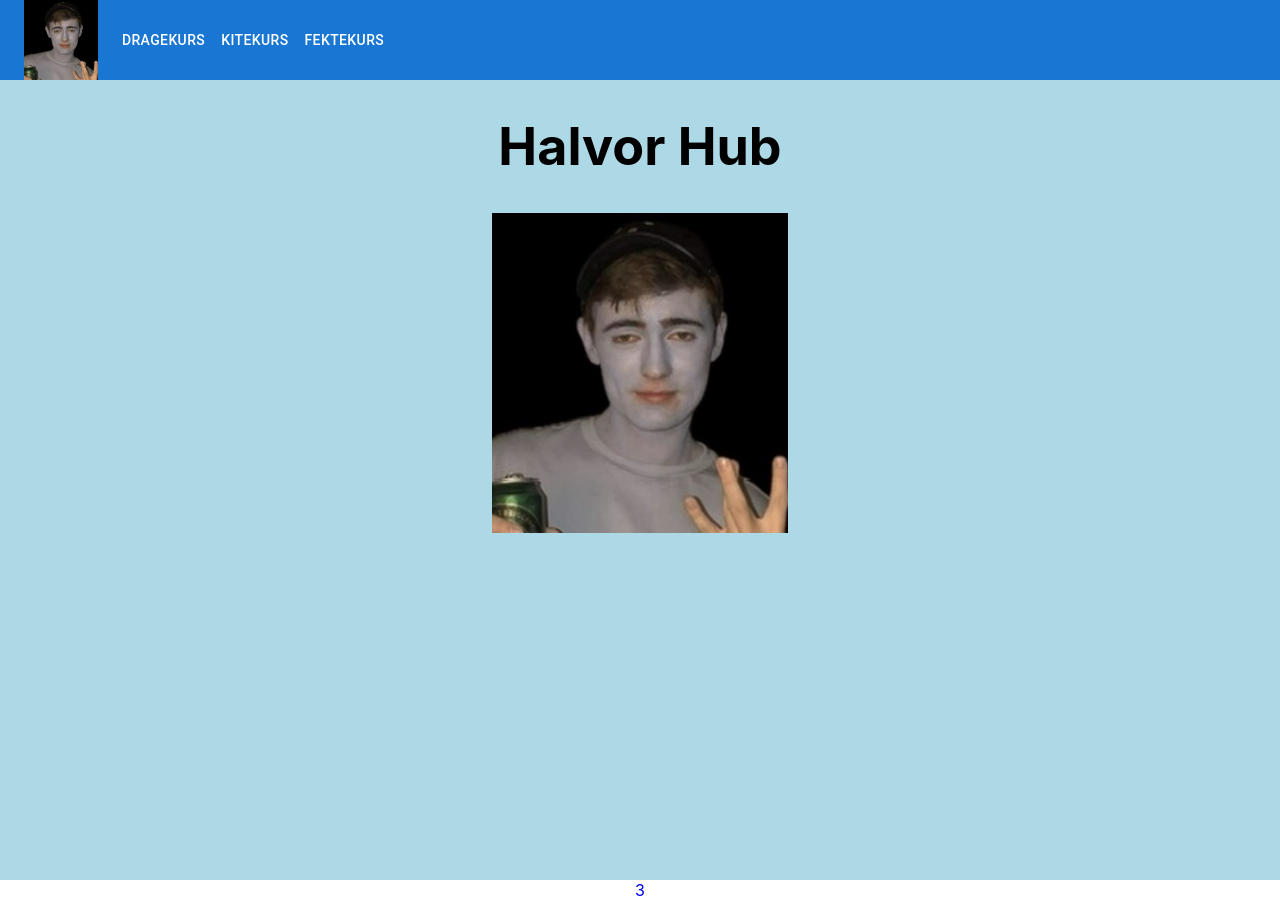
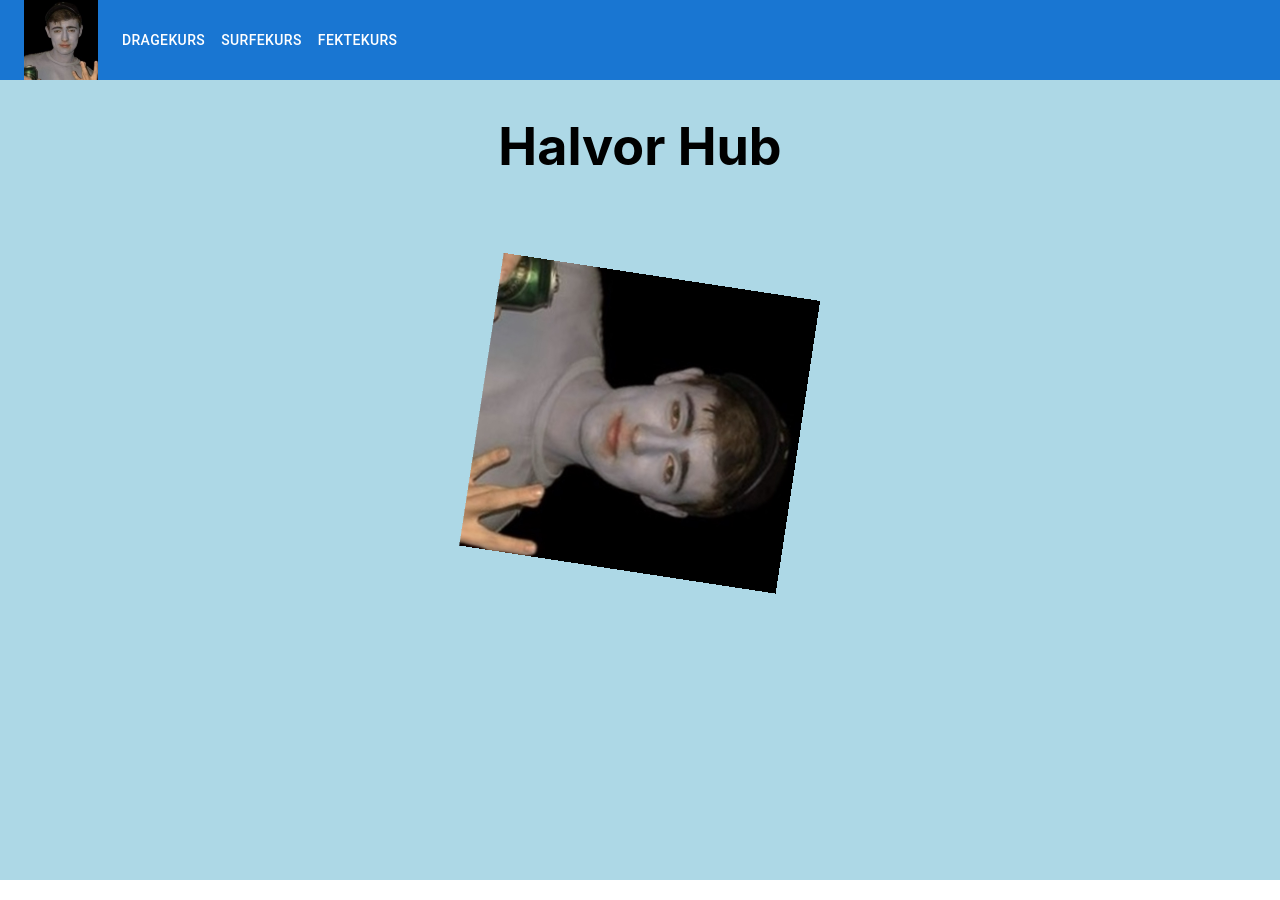
Before and after one commit to Kem0sabe/halvorhub, a React (Create React App) app: page / in a window 1280 px wide. Built offline with nearby package versions, Linux system fonts and the light colour scheme.

Commit message:
add more pages

```diff
--- a/src/App.css
+++ b/src/App.css
@@ -4,12 +4,12 @@
 
 .App-logo {
   height: 40vmin;
-  pointer-events: none;
+  margin: 50px;
 }
 
 .App-image {
-  height: 40vmin;
-  pointer-events: none;
+  height: 60vmin;
+  margin: 50px;
 }
 
 .Nav-image {
@@ -49,4 +49,5 @@
 
 a {
   text-decoration: none;
+
 }
--- a/src/App.js
+++ b/src/App.js
@@ -4,6 +4,8 @@
 import { BrowserRouter,Routes, Route } from 'react-router-dom';
 import MainPage from './pages/MainPage.js';
 import Drage from './pages/Drage.js';
+import Surf from './pages/Surf.js';
+import Fekte from './pages/Fekte.js';
 import Navbar from './components/Navbar';
 
 const App = () => {
@@ -13,6 +15,8 @@
       <Routes>
         <Route path="/" element={<MainPage />} />
         <Route path="/drage" element={<Drage />} />
+        <Route path="/surf" element={<Surf />} />
+        <Route path="/fekte" element={<Fekte />} />
       </Routes>
     </BrowserRouter>
   );
--- a/src/components/Navbar.js
+++ b/src/components/Navbar.js
@@ -17,7 +17,7 @@
 
 const pages = [
     { link: "drage", name: "Dragekurs" },
-    { link: "kite", name: "Kitekurs" },
+    { link: "surf", name: "Surfekurs" },
     { link: "fekte", name: "Fektekurs" }
 ];
 const settings = []//'Profile', 'Account', 'Dashboard', 'Logout'];
@@ -92,6 +92,7 @@
                             sx={{
                                 display: { xs: 'block', md: 'none' },
                             }}
+
                         >
                             {pages.map((page) => (
                                 <MenuItem key={page.link} onClick={handleCloseNavMenu}>
@@ -107,7 +108,7 @@
                         variant="h5"
                         noWrap
                         component="a"
-                        href="#app-bar-with-responsive-menu"
+                        href="/"
                         sx={{
                             mr: 2,
                             display: { xs: 'flex', md: 'none' },
--- a/src/pages/Drage.js
+++ b/src/pages/Drage.js
@@ -1,16 +1,18 @@
 import React from 'react';
-import halvorImage from '../images/halvor.jpg'; // Add this line
+import drageImage from '../images/drage.jpg'; // Add this line
 const Drage = () => {
   return (
     <div className="App-body">
-
-          <img src={halvorImage} className="App-logo" alt="Halvor" /> {/* Add this line */}
+        <h1>Dragekurs</h1>
+        <p>Med 22 års erfaring innen dragekunsten, vil du få en rutinert instruktør.</p>
+          <img src={drageImage} className="App-image" alt="Halvor" /> {/* Add this line */}
+        <h3>Påmelding</h3>
           <iframe
       src="https://docs.google.com/forms/d/e/1FAIpQLScNVPg4yrCKVphSffQP1w0k3x6SvQzROFYIy_eJfeUZr_YDIw/viewform?usp=sf_link"
       width="70%"
       height="600"
-      frameborder="0"
-      marginheight="0"
+      border= "3px solid black"
+      marginheight="20%"
       marginwidth="0"
     >
       Loading…
--- /dev/null
+++ b/src/pages/Fekte.js
@@ -0,0 +1,17 @@
+import React from 'react';
+import halvorImage from '../images/halvor.jpg'; // Add this line
+const Drage = () => {
+  return (
+    <div className="App-body">
+        <h1>Fektekurs</h1>
+        <p>Har du set Kaptein Sabeltann, og blitt inspirert til å lære deg å fekte? Frykte ikke landkrabbe, snart kommer det et nytt kurs!</p>
+
+          <img src={halvorImage} className="App-image" alt="Halvor" />s
+        <h3>Påmelding</h3>
+          <p>Kommer snart</p>
+
+        </div>
+  );
+};
+
+export default Drage;
--- a/src/pages/MainPage.js
+++ b/src/pages/MainPage.js
@@ -8,9 +8,8 @@
     <>
       <div className="App-body">
         <h1>Halvor Hub </h1>
-          <img src={halvorImage} className="App-image" alt="Halvor" /> {/* Add this line */}
+          <img src={halvorImage} className="App-logo" alt="Halvor" /> {/* Add this line */}
       </div>
-      <Link to="/about" textAlign="center">{3}</Link>
     </>
   );
 };
--- /dev/null
+++ b/src/pages/Surf.js
@@ -0,0 +1,17 @@
+import React from 'react';
+import halvorImage from '../images/halvor.jpg'; // Add this line
+const Drage = () => {
+  return (
+    <div className="App-body">
+        <h1>Surfekurs</h1>
+        <p>Er du klar for å surfe??? Snart lanserer jeg surfekurs!</p>
+
+          <img src={halvorImage} className="App-image" alt="Halvor" />s
+        <h3>Påmelding</h3>
+          <p>Kommer snart</p>
+
+        </div>
+  );
+};
+
+export default Drage;
```
Also changed, not shown: src/images/drage.jpg (added).
